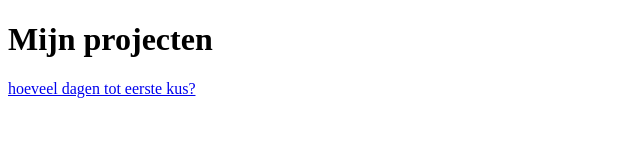
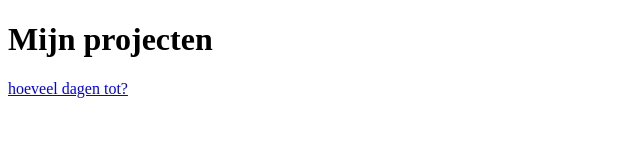
Before and after one commit to jeroen-coder/jeroen-coder.github.io, a plain HTML site: page index.html in a window 1280 px wide. Shown: the full height of the page, 0-640 px from the left. Drawn offline with Linux system fonts and the light colour scheme.

Commit message:
Update index.html

```diff
--- a/index.html
+++ b/index.html
@@ -7,6 +7,6 @@
 </head>
 <body>
     <h1>Mijn projecten</h1>
-    <a href="hoeveel dagen tot/">hoeveel dagen tot eerste kus?</a>
+    <a href="hoeveel dagen tot/">hoeveel dagen tot?</a>
 </body>
 </html>
```
